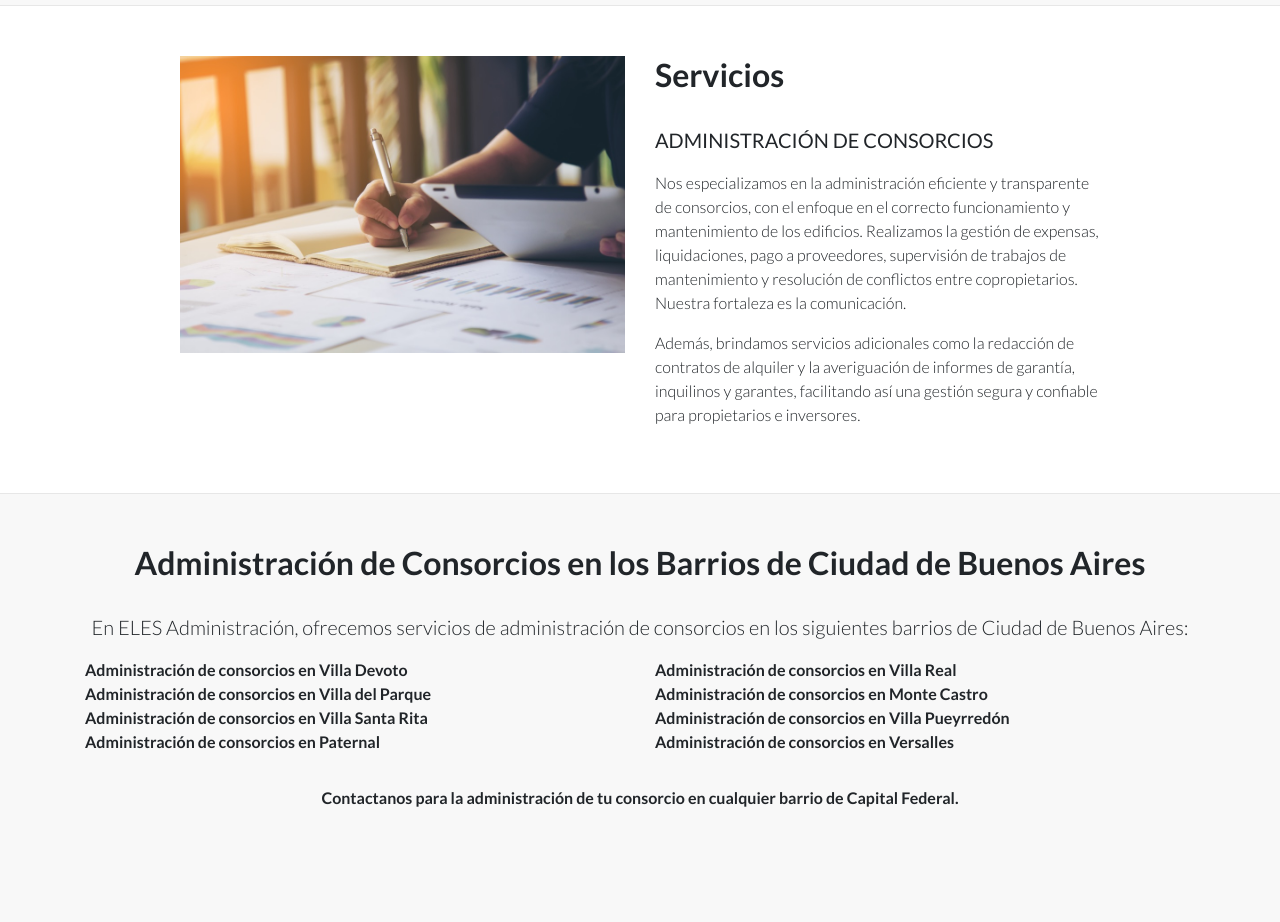
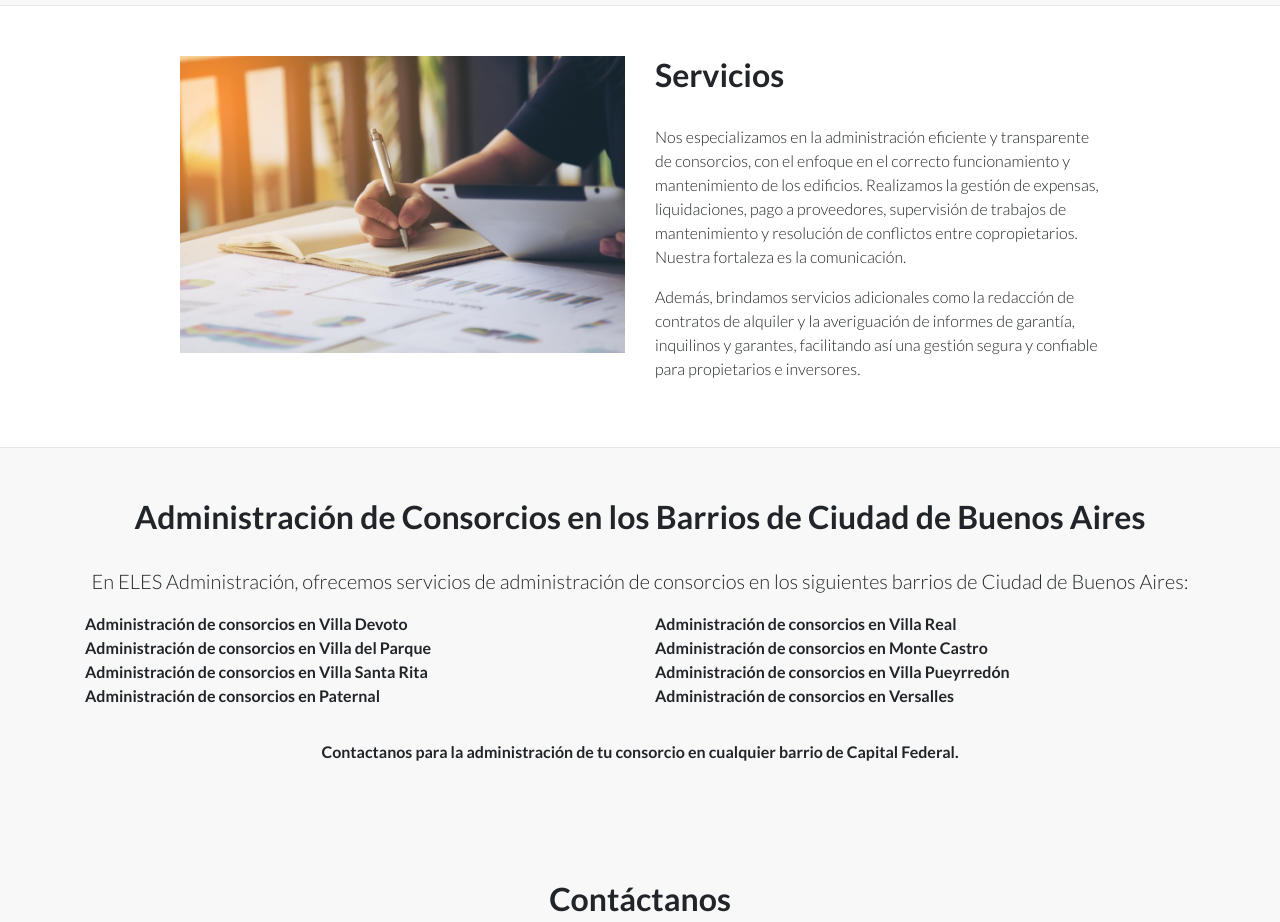
Before and after one commit to tylerdan1001/eles, a plain HTML site: page index.html in a window 1280 px wide. Shown: the part 1360-2282 px from the top of the page. Drawn offline with Linux system fonts and the light colour scheme.

Commit message:
Update index.html

```diff
--- a/index.html
+++ b/index.html
@@ -94,7 +94,6 @@
                 <div class="row">
                     <div class="col-lg-5 mr-auto order-lg-2">
                         <h2 class="section-heading">Servicios</h2>
-                        <p class="lead"><strong>ADMINISTRACIÓN DE CONSORCIOS</strong></p>
                         <p class="lead2">Nos especializamos en la administración eficiente y transparente de consorcios, con el enfoque en el correcto funcionamiento y mantenimiento de los edificios. Realizamos la gestión de expensas, liquidaciones, pago a proveedores, supervisión de trabajos de mantenimiento y resolución de conflictos entre copropietarios. Nuestra fortaleza es la comunicación.</p>
                         <p class="lead2">Además, brindamos servicios adicionales como la redacción de contratos de alquiler y la averiguación de informes de garantía, inquilinos y garantes, facilitando así una gestión segura y confiable para propietarios e inversores.</p>
                                 </div>
```
